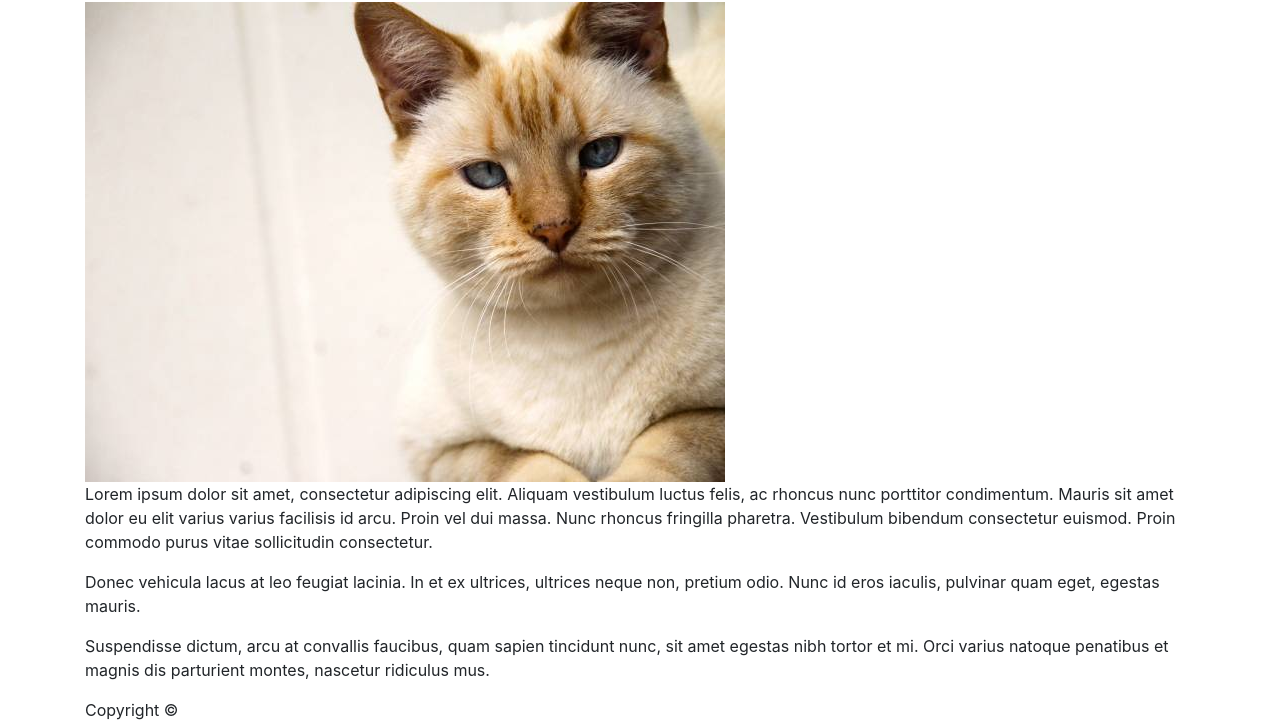
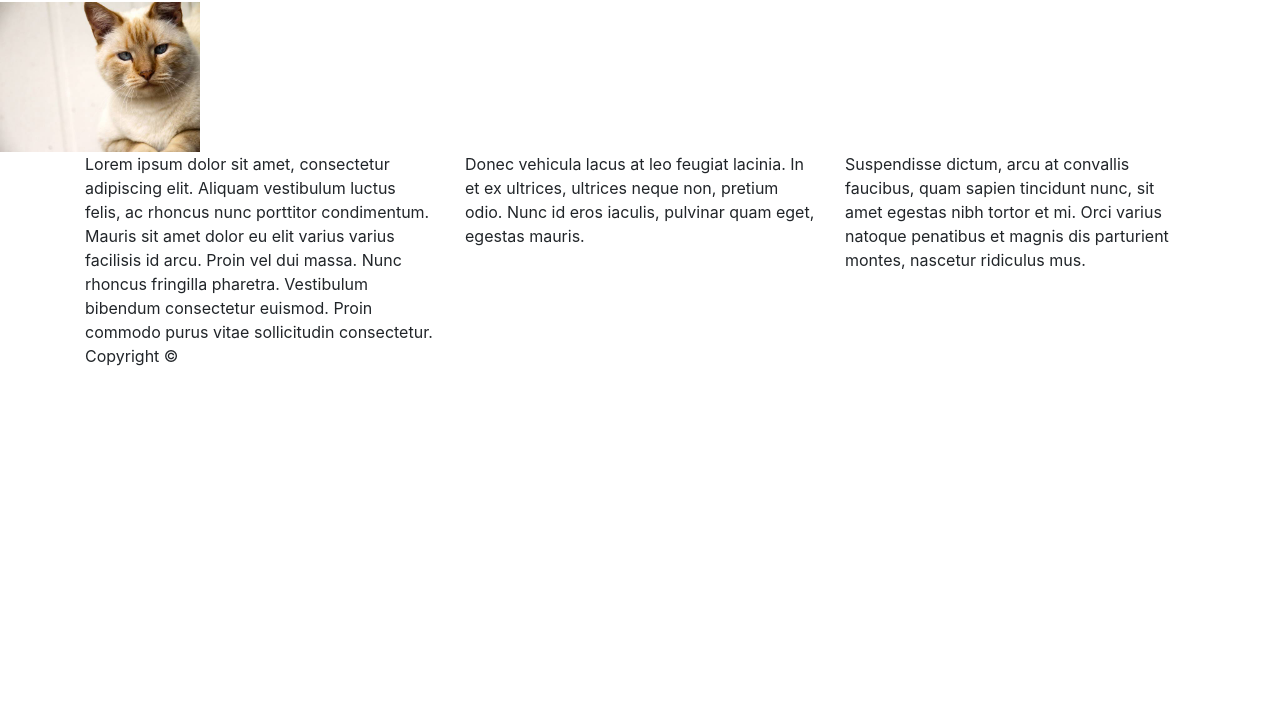
Before and after one commit to akonenkamp/Bootstrap-Portfolio, a plain HTML site: page index.html in a window 1280 px wide. Shown: the part 118-840 px from the top of the page. After the commit the page ends 800 px from the top, so only its background shows below. Drawn offline with nearby package versions, Linux system fonts and the light colour scheme.

Commit message:
index and portfolio a little bit better looking

```diff
--- a/index.html
+++ b/index.html
@@ -4,7 +4,8 @@
 <head>
   <meta charset="UTF-8">
   <title>About | Your Name</title>
-  <link rel="stylesheet" href="https://stackpath.bootstrapcdn.com/bootstrap/4.1.3/css/bootstrap.min.css" integrity="sha384-MCw98/SFnGE8fJT3GXwEOngsV7Zt27NXFoaoApmYm81iuXoPkFOJwJ8ERdknLPMO" crossorigin="anonymous">
+  <link rel="stylesheet" href="https://stackpath.bootstrapcdn.com/bootstrap/4.1.3/css/bootstrap.min.css" integrity="sha384-MCw98/SFnGE8fJT3GXwEOngsV7Zt27NXFoaoApmYm81iuXoPkFOJwJ8ERdknLPMO"
+    crossorigin="anonymous">
 </head>
 
 <body>
@@ -27,21 +28,35 @@
     </div>
   </header>
 
-  <div id="main-container" class="container">
-    <section class="main-section">
+
+
+
+
     <h1>About Me</h1>
 
-      <img src="cat.jpg" class="auth-image" alt="Your Name">
+    <img src="cat.jpg" class="img-fluid" alt="Responsive image" style="width:200px;height:150px;">
 
-      <p>Lorem ipsum dolor sit amet, consectetur adipiscing elit. Aliquam vestibulum luctus felis, ac rhoncus nunc porttitor condimentum. Mauris sit amet dolor eu elit varius varius facilisis id arcu. Proin vel dui massa. Nunc rhoncus fringilla pharetra. Vestibulum bibendum consectetur euismod. Proin commodo purus vitae sollicitudin consectetur.</p>
-
-      <p>Donec vehicula lacus at leo feugiat lacinia. In et ex ultrices, ultrices neque non, pretium odio. Nunc id eros iaculis, pulvinar quam eget, egestas mauris.</p>
-
-      <p>Suspendisse dictum, arcu at convallis faucibus, quam sapien tincidunt nunc, sit amet egestas nibh tortor et mi. Orci varius natoque penatibus et magnis dis parturient montes, nascetur ridiculus mus.</p>
-
+    <section class="main-section">
+    <div class="container">
+      <div class="row">
+        <div class="col-sm">
+          Lorem ipsum dolor sit amet, consectetur adipiscing elit. Aliquam vestibulum luctus felis, ac rhoncus nunc
+          porttitor condimentum. Mauris sit amet dolor eu elit varius varius facilisis id arcu. Proin vel dui massa.
+          Nunc rhoncus fringilla pharetra. Vestibulum bibendum consectetur euismod. Proin commodo purus vitae
+          sollicitudin consectetur.
+        </div>
+        <div class="col-sm">
+          Donec vehicula lacus at leo feugiat lacinia. In et ex ultrices, ultrices neque non, pretium odio. Nunc id
+          eros iaculis, pulvinar quam eget, egestas mauris.
+        </div>
+        <div class="col-sm">
+          Suspendisse dictum, arcu at convallis faucibus, quam sapien tincidunt nunc, sit amet egestas nibh tortor et
+          mi.
+          Orci varius natoque penatibus et magnis dis parturient montes, nascetur ridiculus mus.
+        </div>
+      </div>
+    </div>
   </section>
-
-  </div>
 
     <footer>
       <div class="container">
```
Also changed, not shown: portfolio.html (+40 -13 lines). Lines whose indentation alone changed are shown as unchanged.
